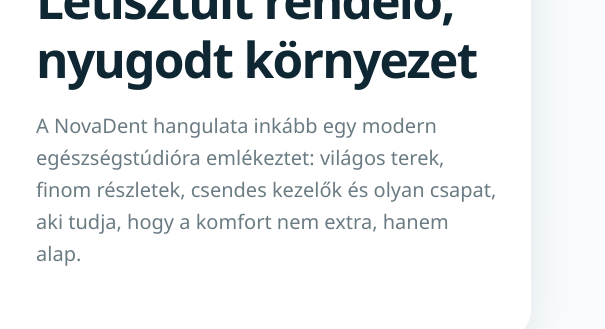
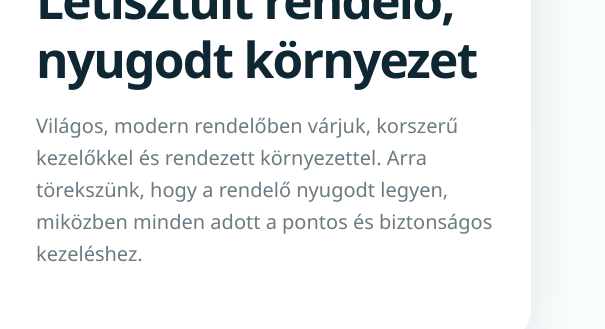
Before and after one commit to csakvarigergely-create/NovaDent, a website: page src/index.html in a window 1280 px wide. Shown: the part 3563-3892 px from the top of the page, 675-1280 px from the left. Drawn offline with Linux system fonts and the light colour scheme.

Commit message:
Update office section description

```diff
--- a/src/index.html
+++ b/src/index.html
@@ -113,7 +113,7 @@
           <div>
             <p class="eyebrow">A rendelő</p>
             <h2>Letisztult rendelő, nyugodt környezet</h2>
-            <p>A NovaDent hangulata inkább egy modern egészségstúdióra emlékeztet: világos terek, finom részletek, csendes kezelők és olyan csapat, aki tudja, hogy a komfort nem extra, hanem alap.</p>
+            <p>Világos, modern rendelőben várjuk, korszerű kezelőkkel és rendezett környezettel. Arra törekszünk, hogy a rendelő nyugodt legyen, miközben minden adott a pontos és biztonságos kezeléshez.</p>
           </div>
         </div>
       </section>
```
